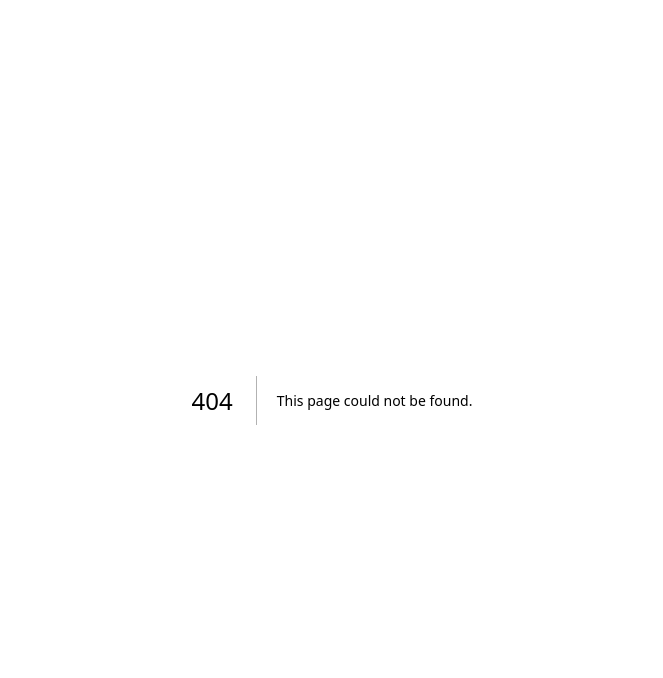
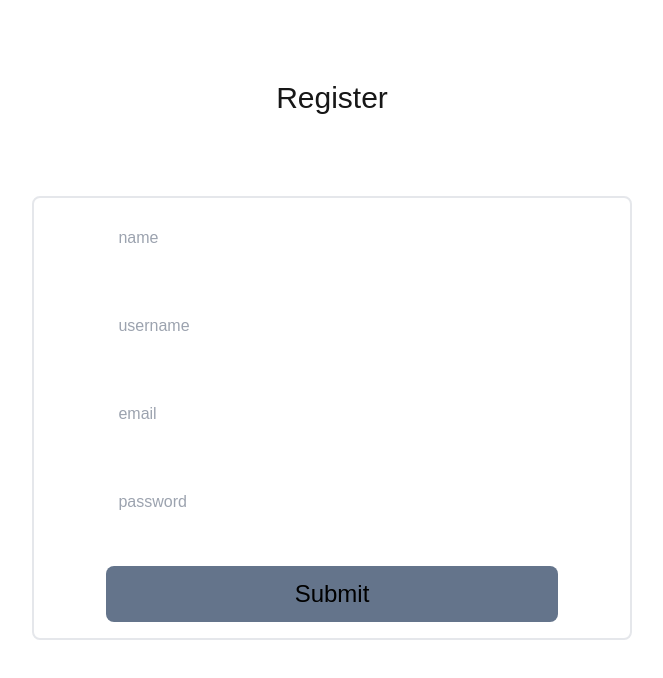
Before and after one commit to SHIVAM-KUMAR-59/sooth-mind, a Next.js app: page /auth/register in a window 1280 px wide. Before the commit this address had no page. Shown: the top 678 px of the page, without its empty margins (308-971 px from the left). Built offline with nearby package versions, Linux system fonts and the light colour scheme.

Commit message:
Register Page UI Basic

```diff
--- /dev/null
+++ b/components/InputField.js
@@ -0,0 +1,22 @@
+const InputField = ({
+  label,
+  type,
+  placeholder,
+  register,
+  validation,
+  error,
+}) => {
+  return (
+    <div className="flex flex-col gap-2 mx-auto justify-center align-center w-[80%]">
+      <input
+        type={type}
+        placeholder={placeholder}
+        className="p-3 rounded-md"
+        {...register(label, validation)}
+      />
+      {error && <span className="text-red-500 text-md">{error.message}</span>}
+    </div>
+  )
+}
+
+export default InputField
--- a/package.json
+++ b/package.json
@@ -17,7 +17,8 @@
     "next": "15.1.0",
     "next-auth": "^4.24.11",
     "react": "^19.0.0",
-    "react-dom": "^19.0.0"
+    "react-dom": "^19.0.0",
+    "react-hook-form": "^7.54.1"
   },
   "devDependencies": {
     "@eslint/eslintrc": "^3",
--- /dev/null
+++ b/pages/auth/register.js
@@ -0,0 +1,91 @@
+// pages/auth/register.js
+
+import { useForm } from 'react-hook-form'
+import '../../app/globals.css'
+import InputField from '../../components/InputField'
+
+const Register = () => {
+  const {
+    register,
+    handleSubmit,
+    reset,
+    formState: { errors },
+  } = useForm()
+
+  const onSubmit = (data) => {
+    console.log(data)
+    reset()
+  }
+
+  return (
+    <>
+      <h1 className="text-3xl text-center mt-20"> Register</h1>
+      <form
+        className="flex flex-col gap-10 max-w-[600px] mx-auto p-4 border-2 mt-20 rounded-lg text-black"
+        onSubmit={handleSubmit(onSubmit)}
+      >
+        <InputField
+          label="name"
+          type="text"
+          placeholder="name"
+          register={register}
+          validation={{ required: 'Name is required' }}
+          error={errors.name}
+        />
+
+        <InputField
+          label="username"
+          type="text"
+          placeholder="username"
+          register={register}
+          validation={{ required: 'Username is required' }}
+          error={errors.username}
+        />
+
+        <InputField
+          label="email"
+          type="email"
+          placeholder="email"
+          register={register}
+          validation={{
+            required: 'Email is required',
+            pattern: {
+              value: /^[a-zA-Z0-9._%+-]+@[a-zA-Z0-9.-]+\.[a-zA-Z]{2,}$/,
+              message: 'Invalid email address',
+            },
+          }}
+          error={errors.email}
+        />
+
+        <InputField
+          label="password"
+          type="password"
+          placeholder="password"
+          register={register}
+          validation={{
+            required: 'Password is required',
+            min: {
+              value: 8,
+              message: 'Password must be at least 8 characters',
+            },
+            pattern: {
+              value: /^(?=.*[A-Z])(?=.*[!@#$%^&*])[A-Za-z\d!@#$%^&*]{8,}$/,
+              message:
+                'Password must contain at least one uppercase letter and one special character',
+            },
+          }}
+          error={errors.password}
+        />
+
+        <button
+          className="p-3 rounded-lg mx-auto bg-slate-500 text-black text-2xl w-[80%]"
+          type="submit"
+        >
+          Submit
+        </button>
+      </form>
+    </>
+  )
+}
+
+export default Register
```
Also changed, not shown: 1 other file (tests, documents, lock files or other folders).
